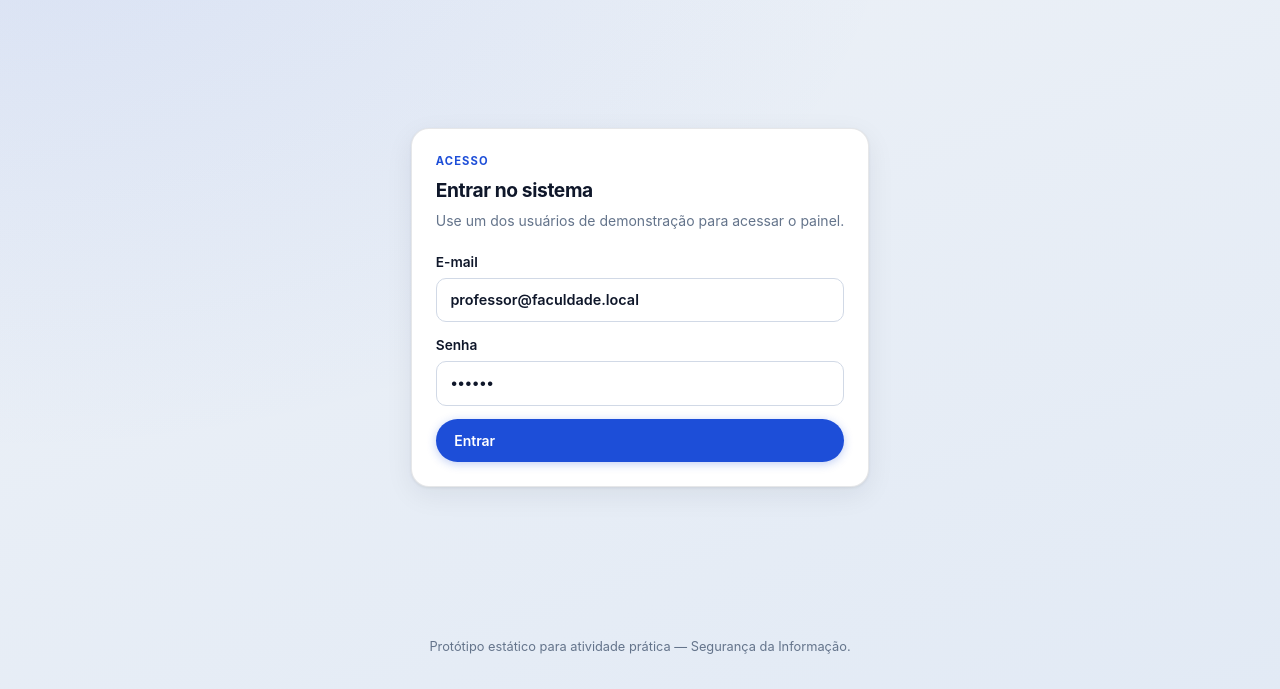
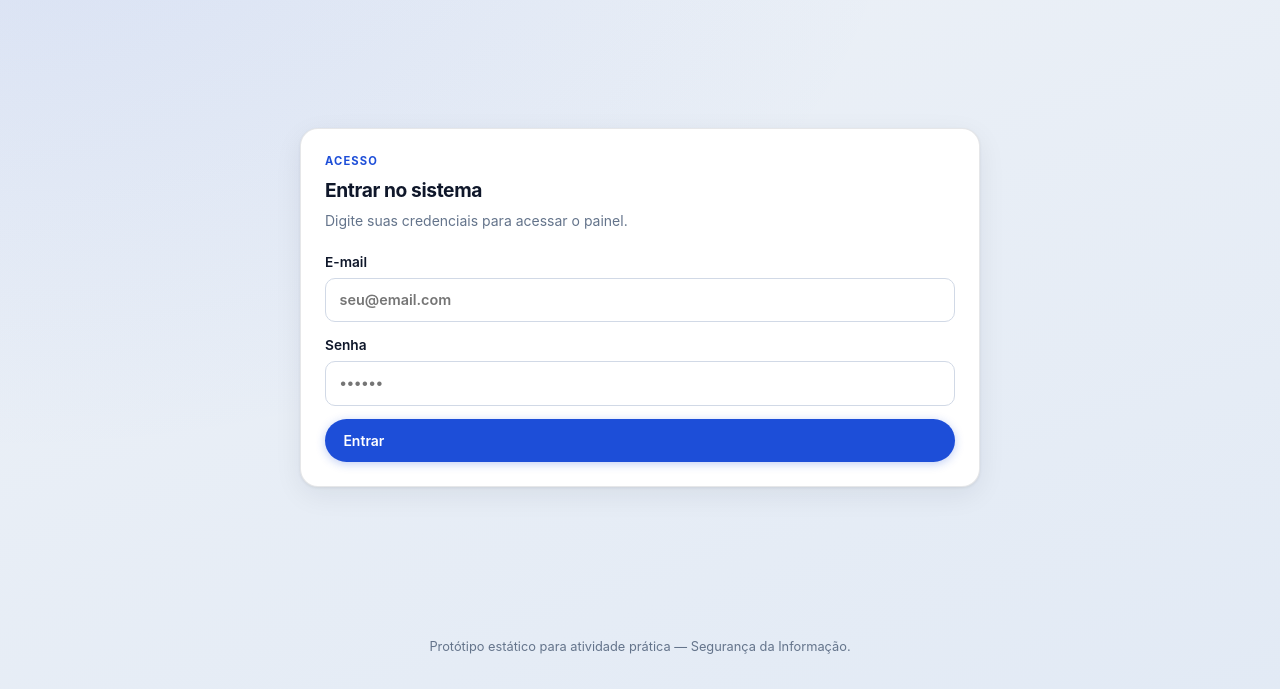
Before and after one commit to GabrielLengertGuedes/seguranca-da-informacao, a plain HTML site: page index.html in a window 1280 px wide. Shown: the part 111-800 px from the top of the page. Drawn offline with Linux system fonts and the light colour scheme.

Commit message:
Alterações

```diff
--- a/index.html
+++ b/index.html
@@ -26,18 +26,18 @@
       <div>
         <p class="eyebrow">Acesso</p>
         <h2>Entrar no sistema</h2>
-        <p class="muted-text">Use um dos usuários de demonstração para acessar o painel.</p>
+        <p class="muted-text">Digite suas credenciais para acessar o painel.</p>
       </div>
 
       <form id="loginForm" class="form-grid">
         <label>
           E-mail
-          <input id="email" type="email" value="professor@faculdade.local" autocomplete="email" />
+          <input id="email" type="email" placeholder="seu@email.com" autocomplete="email" />
         </label>
 
         <label>
           Senha
-          <input id="password" type="password" value="123456" autocomplete="current-password" />
+          <input id="password" type="password" placeholder="••••••" autocomplete="current-password" />
         </label>
 
         <button class="btn primary" type="submit">Entrar</button>
--- a/style.css
+++ b/style.css
@@ -107,7 +107,8 @@ body {
 }
 
 .login-card {
-  max-width: 480px;
+  width: 100%;
+  max-width: 680px;
   margin: auto;
 }
 
```
